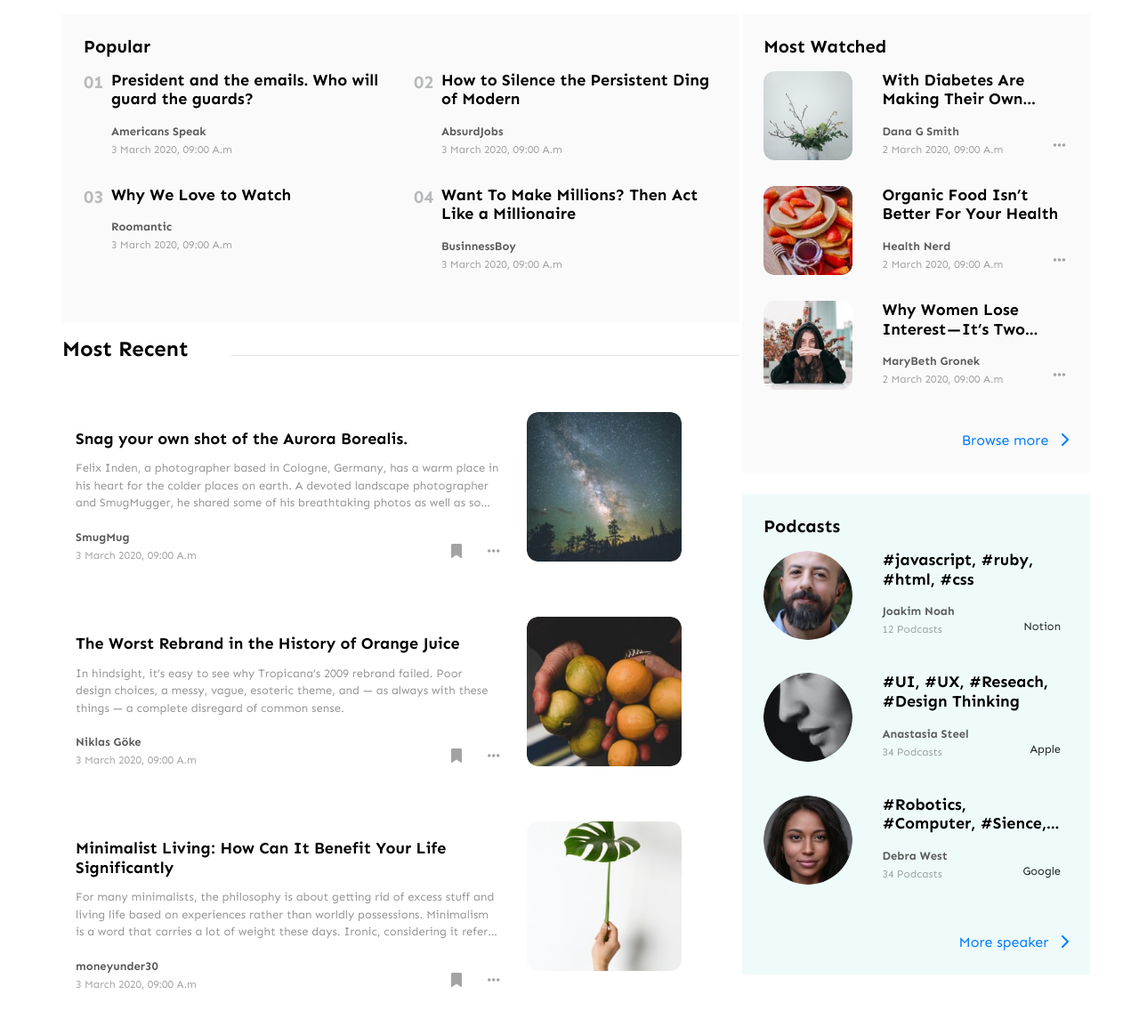
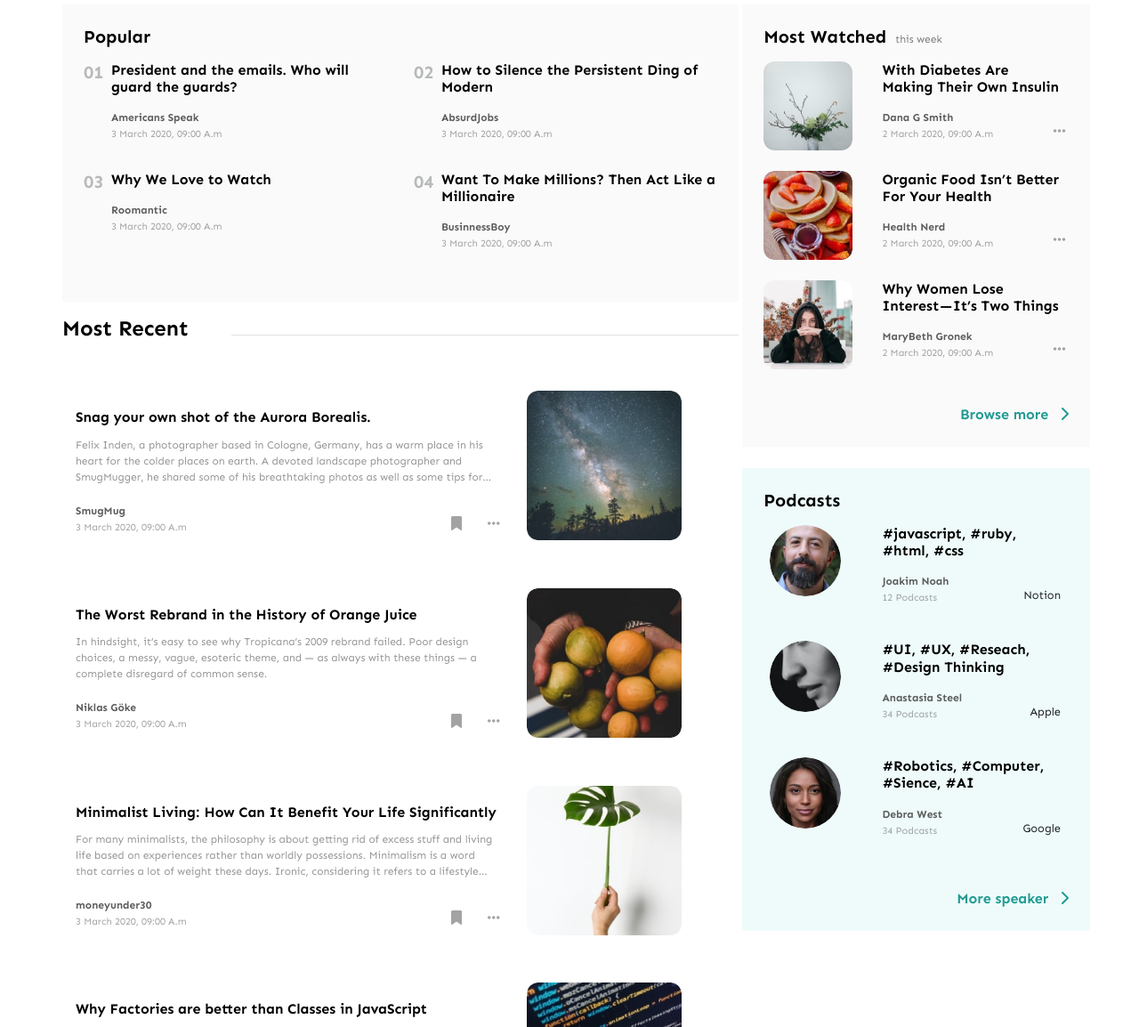
Before and after one commit to unaivan22/nodium, a plain HTML site: page index.html in a window 1280 px wide. Shown: the part 508-1662 px from the top of the page at 89% size. Drawn offline with nearby package versions, Linux system fonts and the light colour scheme.

Commit message:
optimize component size

```diff
--- a/css/nodium.css
+++ b/css/nodium.css
@@ -61,8 +61,8 @@ body{
 }
 
 .card-img-top-speaker{
-    height: 100px;
-    width: 100px;
+    height: 80px;
+    width: 80px;
     object-fit: cover;
     border-radius: 50%;
 }
@@ -76,7 +76,7 @@ body{
 .card .card-title{
     color: #000000;
     font-weight: bold;
-    font-size: 18px;
+    font-size: 16px;
     display: -webkit-box;
     -webkit-line-clamp: 2;
     -webkit-box-orient: vertical;
@@ -87,7 +87,7 @@ body{
 .card .card-text{
     color: #959698;
     font-weight: 400;
-    font-size: 13px;
+    font-size: 12px;
     display: -webkit-box;
     -webkit-line-clamp: 3;
     -webkit-box-orient: vertical;
@@ -98,13 +98,13 @@ body{
 .card .card-author {
     color: #5C5C5C;
     font-weight: bold;
-    font-size: 13px;
+    font-size: 12px;
 }
 
 .card .story-created{
     color: #7D7E7E;
     font-weight: normal;
-    font-size: 12px;
+    font-size: 11px;
     opacity: .7;
 }
 
@@ -132,3 +132,23 @@ body{
     color: #000000;
     font-weight: bold;
 }
+
+.most-watched-time {
+    color: #7D7E7E;
+    font-size: 12px;
+    transform: translateY(-1rem);
+}
+
+a:hover {
+    text-decoration: none !important;
+}
+
+.more-link {
+    color: #219A93;
+    font-weight: bold;
+}
+
+.more-link:hover {
+    color: #10736e;
+    font-weight: bold;
+}
--- a/index.html
+++ b/index.html
@@ -224,7 +224,7 @@
         <div class="row d-flex align-items-baseline">
             <div class="col-9 divider"></div>
             <div class="col-3 text-right">
-                <a href="javascript:;">See Editor Picker for You
+                <a href="javascript:;" class="more-link">See Editor Picker for You
                     <i class="fa fa-chevron-right ml-2"></i>
                 </a>
             </div>
@@ -437,7 +437,7 @@
                         <div class="col-12 py-4 px-4" style="background:#FAFAFA;">
                             <div class="row">
                                 <div class="col-12 mb-2">
-                                    <p class="h5 title-sections">Most Watched</p>
+                                    <p class="h5 title-sections">Most Watched <span class="ml-1 h6 most-watched-time">this week</span></p>
                                 </div>
                             </div>
                             <div class="row">
@@ -518,7 +518,7 @@
                                 </div>
                                 <div class="col-6"></div>
                                 <div class="col-6 text-right mt-3">
-                                    <a href="javascript:;">Browse more
+                                    <a href="javascript:;" class="more-link">Browse more
                                         <i class="fa fa-chevron-right ml-2"></i>
                                     </a>
                                 </div>
@@ -535,7 +535,7 @@
                             <div class="row">
                                 <div class="col-12 mb-4">
                                     <div class="row d-flex align-items-start">
-                                        <div class="col-4">
+                                        <div class="col-4 text-center">
                                             <img class="card-img-top-speaker" src="media/img/3-1.png">
                                         </div>
                                         <div class="col-md-8 px-4">
@@ -558,7 +558,7 @@
                                 </div>
                                 <div class="col-12 mb-4">
                                     <div class="row d-flex align-items-start">
-                                        <div class="col-4">
+                                        <div class="col-4 text-center">
                                             <img class="card-img-top-speaker" src="media/img/3-2.png">
                                         </div>
                                         <div class="col-md-8 px-4">
@@ -581,7 +581,7 @@
                                 </div>
                                 <div class="col-12 mb-4">
                                     <div class="row d-flex align-items-start">
-                                        <div class="col-4">
+                                        <div class="col-4 text-center">
                                             <img class="card-img-top-speaker" src="media/img/3-3.png">
                                         </div>
                                         <div class="col-md-8 px-4">
@@ -604,7 +604,7 @@
                                 </div>
                                 <div class="col-6"></div>
                                 <div class="col-6 text-right mt-3">
-                                    <a href="javascript:;">More speaker
+                                    <a href="javascript:;" class="more-link">More speaker
                                         <i class="fa fa-chevron-right ml-2"></i>
                                     </a>
                                 </div>
```
